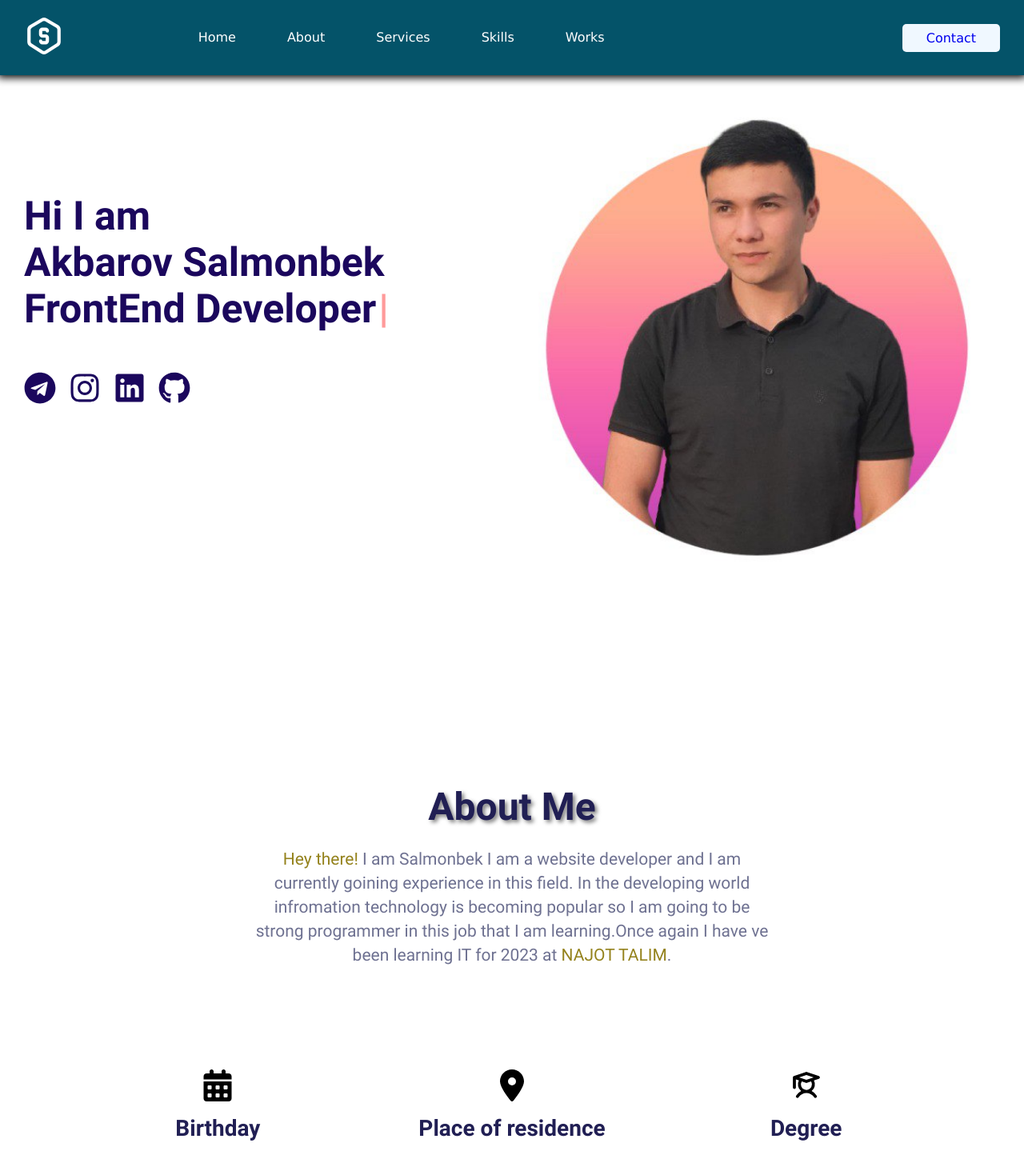
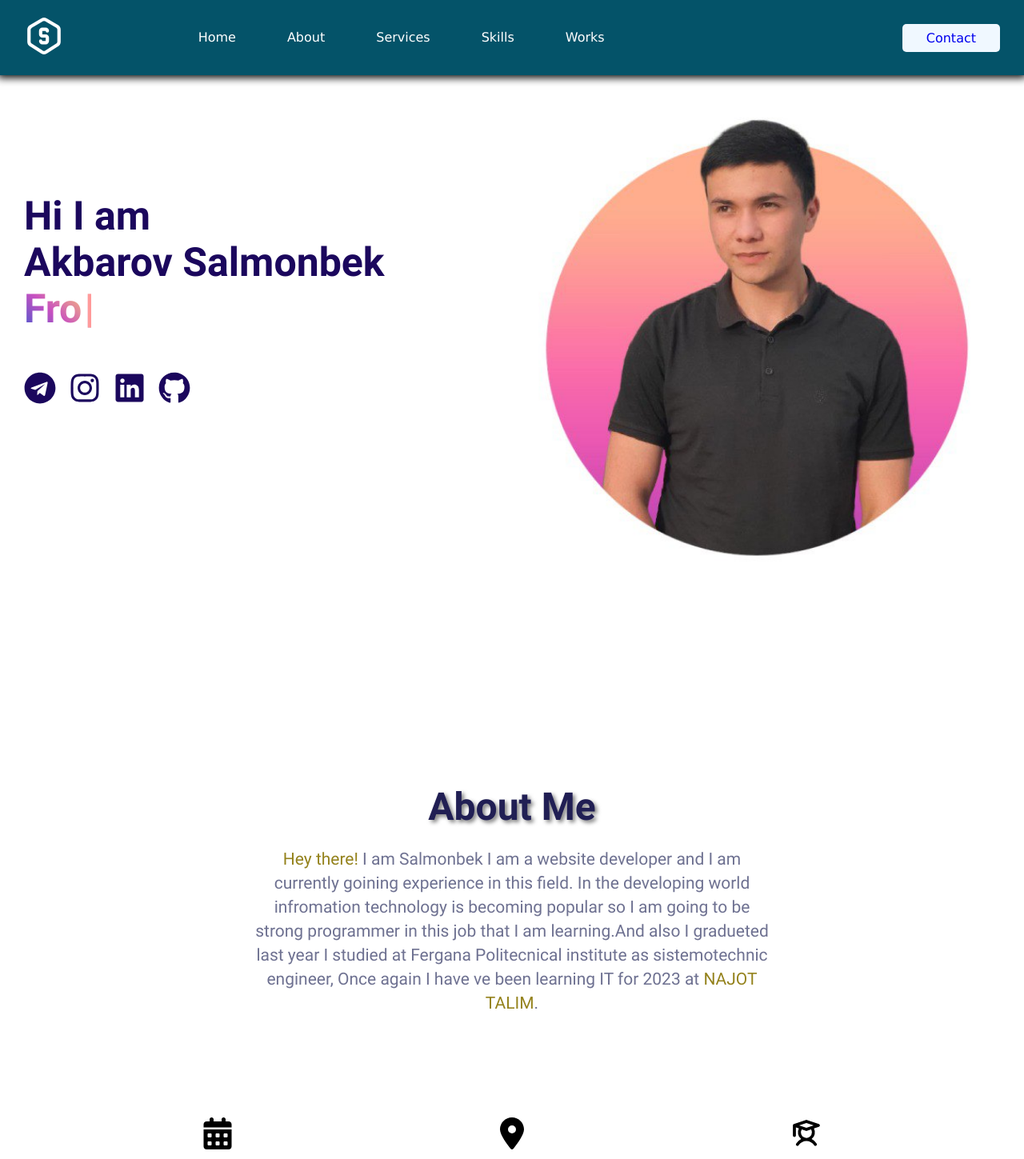
Before and after one commit to salmonbek/portfolio, a React (Vite) app: page / in a window 1280 px wide. Shown: the top 1449 px of the page at 80% size. Built offline with nearby package versions, Linux system fonts and the light colour scheme.

Commit message:
text-color

```diff
--- a/src/components/main/Main.scss
+++ b/src/components/main/Main.scss
@@ -14,6 +14,17 @@
           font-family: Roboto;
           font-size: 50px;
           color: #1b075d;
+        }
+        span {
+          background-image: linear-gradient(
+            43deg,
+            #4258d0 0%,
+            #c850c0 46%,
+            #ffcc70 100%
+          );
+          // color: white;
+          -webkit-background-clip: text;
+          color: transparent;
         }
         &-p {
           font-family: Roboto;
--- a/src/components/main/main.jsx
+++ b/src/components/main/main.jsx
@@ -26,8 +26,8 @@ import { PiStudentBold } from "react-icons/pi";
 import Project1 from "../../assets/images/vanillaJs-country.jpg";
 import Project8 from "../../assets/images/html-sass.jpg";
 import Project11 from "../../assets/images/Ts-antd.jpg";
-import Project12 from "../../assets/images/Js-sass.jpg";
 import Project0 from "../../assets/images/crud-reactapp.jpg";
+import Spotify from "../../assets/images/spotfiy.png";
 import { SiNetlify } from "react-icons/si";
 // import React from "react";
 import { useTypewriter, Cursor } from "react-simple-typewriter";
@@ -40,7 +40,7 @@ import { FaGlobe } from "react-icons/fa";
 
 function Main() {
   const [typeEffect] = useTypewriter({
-    words: ["FrontEnd Developer"],
+    words: ["FrontEnd Developer", "Coder"],
     loop: {},
     typeSpeed: 100,
     deleteSpeed: 40,
@@ -100,8 +100,9 @@ function Main() {
               and I am currently goining experience in this field. In the
               developing world infromation technology is becoming popular so I
               am going to be strong programmer in this job that I am
-              learning.Once again I have ve been learning IT for 2023 at{" "}
-              <span>NAJOT TALIM</span>.
+              learning.And also I gradueted last year I studied at Fergana
+              Politecnical institute as sistemotechnic engineer, Once again I
+              have ve been learning IT for 2023 at <span>NAJOT TALIM</span>.
             </p>
           </div>
           <div className="about-card">
@@ -257,7 +258,7 @@ function Main() {
                   Blanditiis, eius?
                 </p>
                 <a href="https://comforting-gnome-2e3ceb.netlify.app">
-                  View code
+                  View project
                 </a>
                 <span>
                   <SiNetlify />
@@ -272,7 +273,9 @@ function Main() {
                   Lorem ipsum dolor sit amet consectetur adipisicing elit.
                   Aspernatur, ut.
                 </p>
-                <a href="">View code</a>
+                <a href="https://stalwart-malasada-5c514b.netlify.app">
+                  View project
+                </a>
                 <span>
                   <SiNetlify />
                 </span>
@@ -286,7 +289,7 @@ function Main() {
                   Lorem ipsum dolor sit amet consectetur adipisicing elit.
                   Aspernatur, ut.
                 </p>
-                <a href="">View code</a>
+                <a href="http://polar-red.vercel.app">View project</a>
                 <span>
                   <SiNetlify />
                 </span>
@@ -300,7 +303,9 @@ function Main() {
                   Lorem ipsum dolor sit amet consectetur adipisicing elit.
                   Aspernatur, ut.
                 </p>
-                <a href="">View code</a>
+                <a href="https://sunny-gumption-19bdc1.netlify.app">
+                  View project
+                </a>
                 <span>
                   <SiNetlify />
                 </span>
@@ -314,7 +319,9 @@ function Main() {
                   Lorem ipsum dolor sit amet consectetur adipisicing elit.
                   Aspernatur, ut.
                 </p>
-                <a href="">View code</a>
+                <a href="https://phone-project-nine.vercel.app/">
+                  View project
+                </a>
                 <span>
                   <SiNetlify />
                 </span>
@@ -328,7 +335,9 @@ function Main() {
                   Lorem ipsum dolor sit amet consectetur adipisicing elit.
                   Aspernatur, ut.
                 </p>
-                <a href="">View code</a>
+                <a href="https://kaleidoscopic-dodol-f33436.netlify.app/">
+                  View project
+                </a>
                 <span>
                   <SiNetlify />
                 </span>
@@ -342,7 +351,8 @@ function Main() {
                   Lorem ipsum dolor sit amet consectetur adipisicing elit.
                   Aspernatur, ut.
                 </p>
-                <a href="">View code</a>
+
+                <a href="task7-1-two.vercel.app">View project</a>
                 <span>
                   <SiNetlify />
                 </span>
@@ -356,21 +366,21 @@ function Main() {
                   Lorem ipsum dolor sit amet consectetur adipisicing elit.
                   Aspernatur, ut.
                 </p>
-                <a href="">View code</a>
+                <a href="task7-6.vercel.app">View code</a>
                 <span>
                   <SiNetlify />
                 </span>
               </div>
             </div>
             <div className="work-card-item">
-              <img className="img-project" src={Project12} alt="" />
+              <img className="img-project" src={Spotify} alt="" />
               <div className="work-card-item__flex">
-                <h3>Crud-App in JavaScript</h3>
+                <h3>Spotify clone in React(Zustand)</h3>
                 <p>
                   Lorem ipsum dolor sit amet consectetur adipisicing elit.
                   Aspernatur, ut.
                 </p>
-                <a href="">View code</a>
+                <a href="exam-7-xi.vercel.app">View project</a>
                 <span>
                   <SiNetlify />
                 </span>
```
Also changed, not shown: src/assets/images/spotfiy.png (added).
